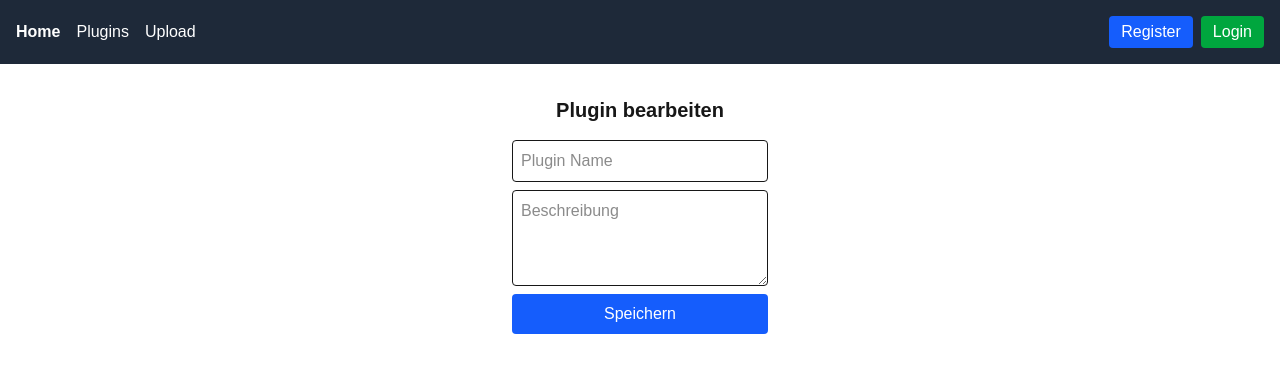
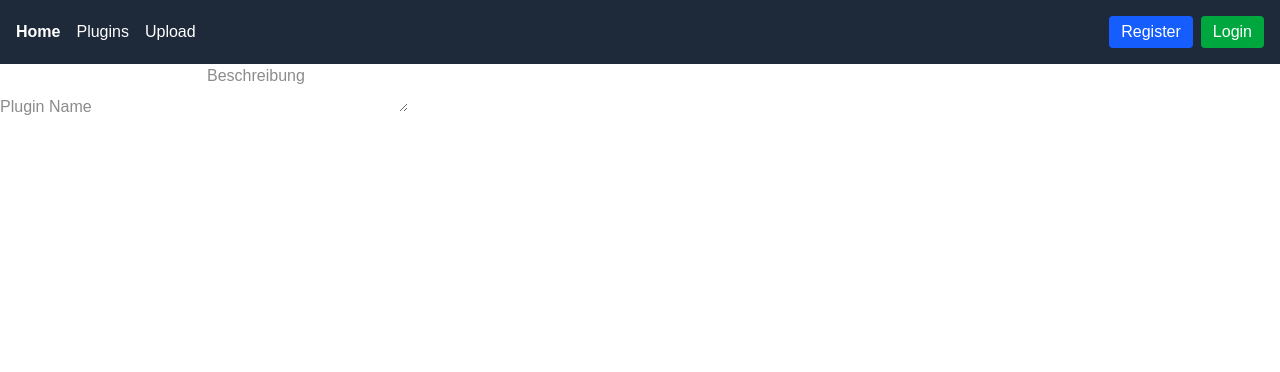
Before and after one commit to DerGamer009/DevVoxel, a Next.js app: page /profile/edit/1 in a window 1280 px wide. Shown: the top 372 px of the page. Built offline with nearby package versions, Linux system fonts and the light colour scheme; no server answers; the database is empty.

Commit message:
Update page.tsx

```diff
--- a/app/profile/edit/[id]/page.tsx
+++ b/app/profile/edit/[id]/page.tsx
@@ -1,66 +1,49 @@
 "use client";
 
-import { useState, useEffect } from "react";
-import { useParams, useRouter } from "next/navigation";
+import { useEffect, useState } from "react";
 
-export default function EditPluginPage() {
-  const params = useParams();
-  const router = useRouter();
+interface Props {
+  params: {
+    id: string | null | undefined;
+  };
+}
+
+export default function EditPluginPage({ params }: Props) {
   const [name, setName] = useState("");
   const [description, setDescription] = useState("");
 
   useEffect(() => {
-    const fetchPlugin = async () => {
+    async function fetchPlugin() {
+      if (!params?.id) return; // <-- Wichtig: Abfangen, falls params oder id fehlt
+
       const res = await fetch(`/api/plugin/${params.id}`);
+      if (!res.ok) {
+        // Fehlerbehandlung hier optional
+        return;
+      }
       const data = await res.json();
       setName(data.name);
       setDescription(data.description);
-    };
+    }
 
     fetchPlugin();
-  }, [params.id]);
-
-  const handleSubmit = async (e: React.FormEvent) => {
-    e.preventDefault();
-    const res = await fetch("/api/plugin/update", {
-      method: "POST",
-      headers: {
-        "Content-Type": "application/json",
-      },
-      body: JSON.stringify({
-        id: params.id,
-        name,
-        description,
-      }),
-    });
-
-    if (res.ok) {
-      alert("Plugin aktualisiert!");
-      router.push("/profile");
-    } else {
-      alert("Fehler beim Aktualisieren");
-    }
-  };
+  }, [params?.id]);
 
   return (
-    <div className="flex flex-col items-center p-8 space-y-4">
-      <h1 className="text-xl font-bold">Plugin bearbeiten</h1>
-      <form onSubmit={handleSubmit} className="flex flex-col space-y-2 w-64">
+    <div>
+      {/* Dein Formular etc. */}
       <input
         type="text"
-          placeholder="Plugin Name"
         value={name}
         onChange={(e) => setName(e.target.value)}
-          className="border p-2 rounded"
+        placeholder="Plugin Name"
       />
       <textarea
-          placeholder="Beschreibung"
         value={description}
         onChange={(e) => setDescription(e.target.value)}
-          className="border p-2 rounded h-24"
+        placeholder="Beschreibung"
       />
-        <button type="submit" className="bg-blue-600 text-white p-2 rounded">Speichern</button>
-      </form>
+      {/* Submit Button usw. */}
     </div>
   );
 }
```
Lines whose indentation alone changed are shown as unchanged.
